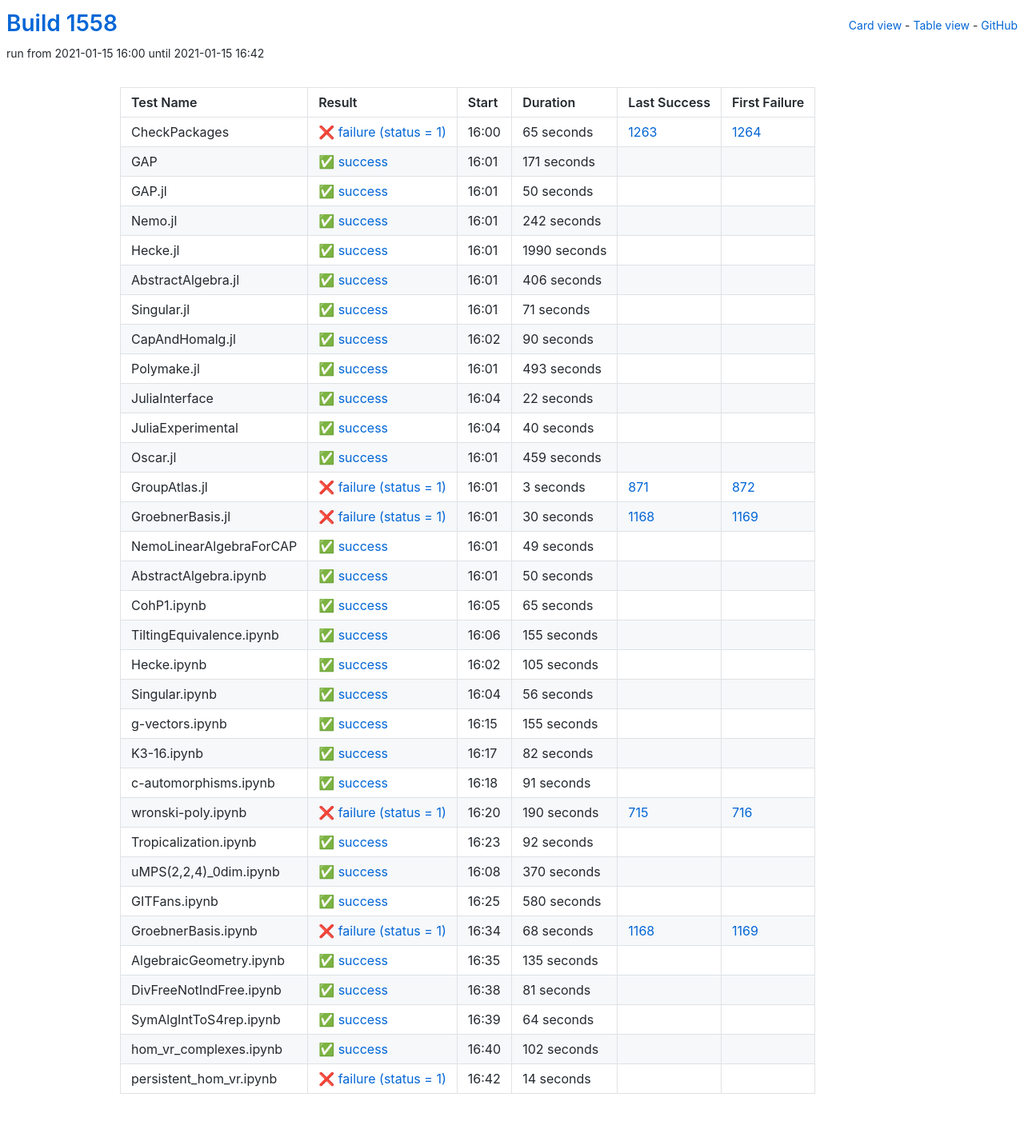
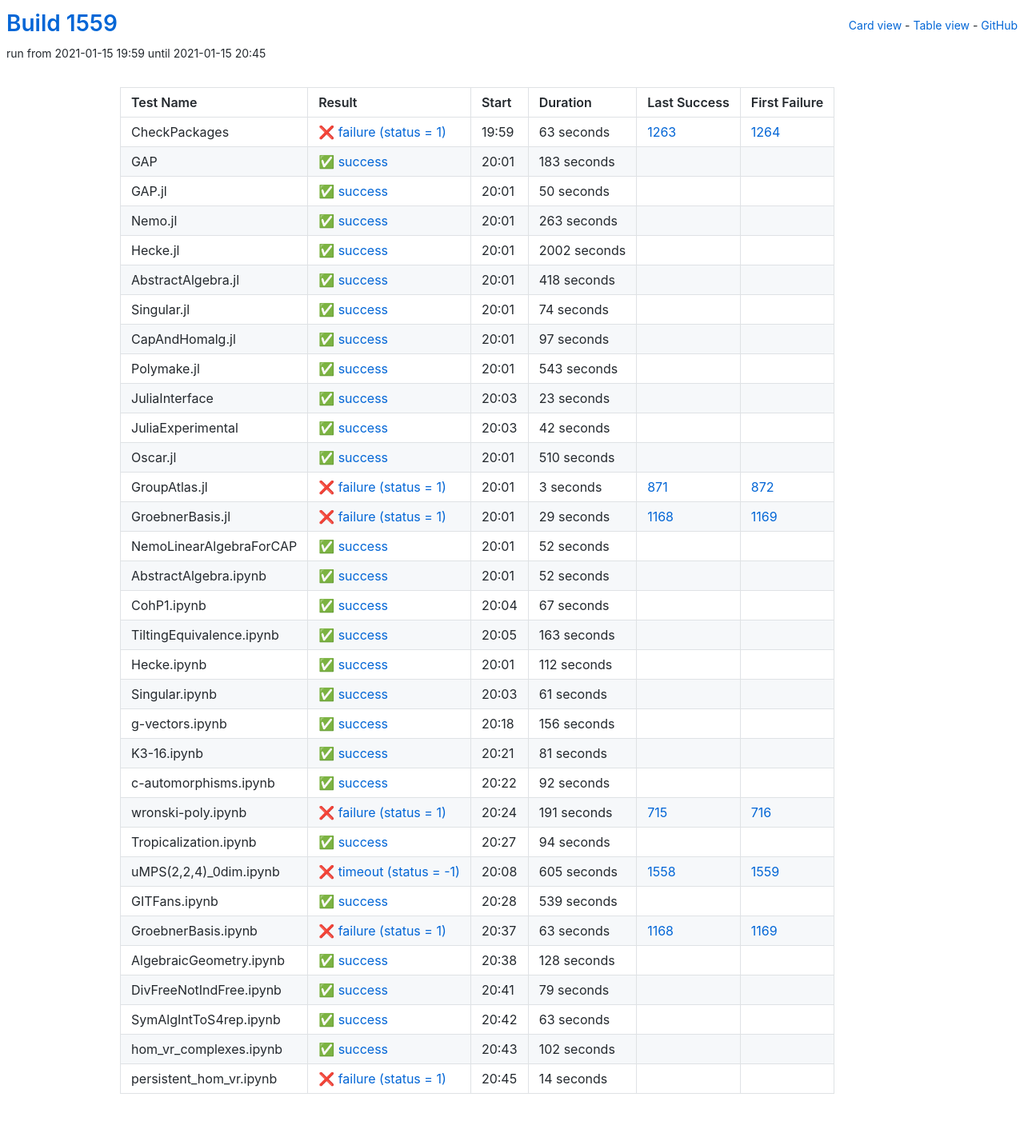
Before and after one commit to oscar-system/oscar-ci-status-stable, a Jekyll site: the page built from table.html, in a window 1280 px wide. Shown: the whole page at 80% size. Built offline with Jekyll 4.4.1, drawn with Linux system fonts in a browser that asks for light colours.

Commit message:
Build #1559

```diff
--- a/_data/ci.yml
+++ b/_data/ci.yml
@@ -1,6 +1,6 @@
 ---
-build: 1558
-build_url: https://oscarci.mathematik.uni-kl.de/job/oscar-stable/1558/
+build: 1559
+build_url: https://oscarci.mathematik.uni-kl.de/job/oscar-stable/1559/
 job: oscar-stable
 organization: oscar-system
 repo: oscar-ci-status-stable
@@ -8,32 +8,32 @@ repourl: https://github.com/oscar-system/oscar-ci-status-stable
 tests:
 - name: CheckPackages
   id: checkpackages
-  log: https://oscarci.mathematik.uni-kl.de/job/oscar-stable/1558/artifact/logs/build-1558/CheckPackages.log
-  start: 2021-01-15 16:00
+  log: https://oscarci.mathematik.uni-kl.de/job/oscar-stable/1559/artifact/logs/build-1559/CheckPackages.log
+  start: 2021-01-15 19:59
   success: false
   exitcode: 1
   status: failure
-  duration: 65
+  duration: 63
   last_success: 1263
   last_success_url: https://oscarci.mathematik.uni-kl.de/job/oscar-stable/1263/
   first_failure: 1264
   first_failure_url: https://oscarci.mathematik.uni-kl.de/job/oscar-stable/1264/
 - name: GAP
   id: gap
-  log: https://oscarci.mathematik.uni-kl.de/job/oscar-stable/1558/artifact/logs/build-1558/GAP.log
-  start: 2021-01-15 16:01
+  log: https://oscarci.mathematik.uni-kl.de/job/oscar-stable/1559/artifact/logs/build-1559/GAP.log
+  start: 2021-01-15 20:01
   success: true
   exitcode: 0
   status: success
-  duration: 171
+  duration: 183
   last_success: false
   last_success_url:
   first_failure: false
   first_failure_url:
 - name: GAP.jl
   id: gap-jl
-  log: https://oscarci.mathematik.uni-kl.de/job/oscar-stable/1558/artifact/logs/build-1558/GAP.jl.log
-  start: 2021-01-15 16:01
+  log: https://oscarci.mathematik.uni-kl.de/job/oscar-stable/1559/artifact/logs/build-1559/GAP.jl.log
+  start: 2021-01-15 20:01
   success: true
   exitcode: 0
   status: success
@@ -44,116 +44,116 @@ tests:
   first_failure_url:
 - name: Nemo.jl
   id: nemo-jl
-  log: https://oscarci.mathematik.uni-kl.de/job/oscar-stable/1558/artifact/logs/build-1558/Nemo.jl.log
-  start: 2021-01-15 16:01
+  log: https://oscarci.mathematik.uni-kl.de/job/oscar-stable/1559/artifact/logs/build-1559/Nemo.jl.log
+  start: 2021-01-15 20:01
   success: true
   exitcode: 0
   status: success
-  duration: 242
+  duration: 263
   last_success: false
   last_success_url:
   first_failure: false
   first_failure_url:
 - name: Hecke.jl
   id: hecke-jl
-  log: https://oscarci.mathematik.uni-kl.de/job/oscar-stable/1558/artifact/logs/build-1558/Hecke.jl.log
-  start: 2021-01-15 16:01
+  log: https://oscarci.mathematik.uni-kl.de/job/oscar-stable/1559/artifact/logs/build-1559/Hecke.jl.log
+  start: 2021-01-15 20:01
   success: true
   exitcode: 0
   status: success
-  duration: 1990
+  duration: 2002
   last_success: false
   last_success_url:
   first_failure: false
   first_failure_url:
 - name: AbstractAlgebra.jl
   id: abstractalgebra-jl
-  log: https://oscarci.mathematik.uni-kl.de/job/oscar-stable/1558/artifact/logs/build-1558/AbstractAlgebra.jl.log
-  start: 2021-01-15 16:01
+  log: https://oscarci.mathematik.uni-kl.de/job/oscar-stable/1559/artifact/logs/build-1559/AbstractAlgebra.jl.log
+  start: 2021-01-15 20:01
   success: true
   exitcode: 0
   status: success
-  duration: 406
+  duration: 418
   last_success: false
   last_success_url:
   first_failure: false
   first_failure_url:
 - name: Singular.jl
   id: singular-jl
-  log: https://oscarci.mathematik.uni-kl.de/job/oscar-stable/1558/artifact/logs/build-1558/Singular.jl.log
-  start: 2021-01-15 16:01
+  log: https://oscarci.mathematik.uni-kl.de/job/oscar-stable/1559/artifact/logs/build-1559/Singular.jl.log
+  start: 2021-01-15 20:01
   success: true
   exitcode: 0
   status: success
-  duration: 71
+  duration: 74
   last_success: false
   last_success_url:
   first_failure: false
   first_failure_url:
 - name: CapAndHomalg.jl
   id: capandhomalg-jl
-  log: https://oscarci.mathematik.uni-kl.de/job/oscar-stable/1558/artifact/logs/build-1558/CapAndHomalg.jl.log
-  start: 2021-01-15 16:02
+  log: https://oscarci.mathematik.uni-kl.de/job/oscar-stable/1559/artifact/logs/build-1559/CapAndHomalg.jl.log
+  start: 2021-01-15 20:01
   success: true
   exitcode: 0
   status: success
-  duration: 90
+  duration: 97
   last_success: false
   last_success_url:
   first_failure: false
   first_failure_url:
 - name: Polymake.jl
   id: polymake-jl
-  log: https://oscarci.mathematik.uni-kl.de/job/oscar-stable/1558/artifact/logs/build-1558/Polymake.jl.log
-  start: 2021-01-15 16:01
+  log: https://oscarci.mathematik.uni-kl.de/job/oscar-stable/1559/artifact/logs/build-1559/Polymake.jl.log
+  start: 2021-01-15 20:01
   success: true
   exitcode: 0
   status: success
-  duration: 493
+  duration: 543
   last_success: false
   last_success_url:
   first_failure: false
   first_failure_url:
 - name: JuliaInterface
   id: juliainterface
-  log: https://oscarci.mathematik.uni-kl.de/job/oscar-stable/1558/artifact/logs/build-1558/JuliaInterface.log
-  start: 2021-01-15 16:04
+  log: https://oscarci.mathematik.uni-kl.de/job/oscar-stable/1559/artifact/logs/build-1559/JuliaInterface.log
+  start: 2021-01-15 20:03
   success: true
   exitcode: 0
   status: success
-  duration: 22
+  duration: 23
   last_success: false
   last_success_url:
   first_failure: false
   first_failure_url:
 - name: JuliaExperimental
   id: juliaexperimental
-  log: https://oscarci.mathematik.uni-kl.de/job/oscar-stable/1558/artifact/logs/build-1558/JuliaExperimental.log
-  start: 2021-01-15 16:04
+  log: https://oscarci.mathematik.uni-kl.de/job/oscar-stable/1559/artifact/logs/build-1559/JuliaExperimental.log
+  start: 2021-01-15 20:03
   success: true
   exitcode: 0
   status: success
-  duration: 40
+  duration: 42
   last_success: false
   last_success_url:
   first_failure: false
   first_failure_url:
 - name: Oscar.jl
   id: oscar-jl
-  log: https://oscarci.mathematik.uni-kl.de/job/oscar-stable/1558/artifact/logs/build-1558/Oscar.jl.log
-  start: 2021-01-15 16:01
+  log: https://oscarci.mathematik.uni-kl.de/job/oscar-stable/1559/artifact/logs/build-1559/Oscar.jl.log
+  start: 2021-01-15 20:01
   success: true
   exitcode: 0
   status: success
-  duration: 459
+  duration: 510
   last_success: false
   last_success_url:
   first_failure: false
   first_failure_url:
 - name: GroupAtlas.jl
   id: groupatlas-jl
-  log: https://oscarci.mathematik.uni-kl.de/job/oscar-stable/1558/artifact/logs/build-1558/GroupAtlas.jl.log
-  start: 2021-01-15 16:01
+  log: https://oscarci.mathematik.uni-kl.de/job/oscar-stable/1559/artifact/logs/build-1559/GroupAtlas.jl.log
+  start: 2021-01-15 20:01
   success: false
   exitcode: 1
   status: failure
@@ -164,140 +164,116 @@ tests:
   first_failure_url: https://oscarci.mathematik.uni-kl.de/job/oscar-stable/872/
 - name: GroebnerBasis.jl
   id: groebnerbasis-jl
-  log: https://oscarci.mathematik.uni-kl.de/job/oscar-stable/1558/artifact/logs/build-1558/GroebnerBasis.jl.log
-  start: 2021-01-15 16:01
+  log: https://oscarci.mathematik.uni-kl.de/job/oscar-stable/1559/artifact/logs/build-1559/GroebnerBasis.jl.log
+  start: 2021-01-15 20:01
   success: false
   exitcode: 1
   status: failure
-  duration: 30
+  duration: 29
   last_success: 1168
   last_success_url: https://oscarci.mathematik.uni-kl.de/job/oscar-stable/1168/
   first_failure: 1169
   first_failure_url: https://oscarci.mathematik.uni-kl.de/job/oscar-stable/1169/
 - name: NemoLinearAlgebraForCAP
   id: nemolinearalgebraforcap
-  log: https://oscarci.mathematik.uni-kl.de/job/oscar-stable/1558/artifact/logs/build-1558/NemoLinearAlgebraForCAP.log
-  start: 2021-01-15 16:01
+  log: https://oscarci.mathematik.uni-kl.de/job/oscar-stable/1559/artifact/logs/build-1559/NemoLinearAlgebraForCAP.log
+  start: 2021-01-15 20:01
   success: true
   exitcode: 0
   status: success
-  duration: 49
+  duration: 52
   last_success: false
   last_success_url:
   first_failure: false
   first_failure_url:
 - name: AbstractAlgebra.ipynb
   id: abstractalgebra-ipynb
-  log: https://oscarci.mathematik.uni-kl.de/job/oscar-stable/1558/artifact/logs/build-1558/AbstractAlgebra.ipynb.log
-  start: 2021-01-15 16:01
+  log: https://oscarci.mathematik.uni-kl.de/job/oscar-stable/1559/artifact/logs/build-1559/AbstractAlgebra.ipynb.log
+  start: 2021-01-15 20:01
   success: true
   exitcode: 0
   status: success
-  duration: 50
+  duration: 52
   last_success: false
   last_success_url:
   first_failure: false
   first_failure_url:
 - name: CohP1.ipynb
   id: cohp1-ipynb
-  log: https://oscarci.mathematik.uni-kl.de/job/oscar-stable/1558/artifact/logs/build-1558/CohP1.ipynb.log
-  start: 2021-01-15 16:05
+  log: https://oscarci.mathematik.uni-kl.de/job/oscar-stable/1559/artifact/logs/build-1559/CohP1.ipynb.log
+  start: 2021-01-15 20:04
   success: true
   exitcode: 0
   status: success
-  duration: 65
+  duration: 67
   last_success: false
   last_success_url:
   first_failure: false
   first_failure_url:
 - name: TiltingEquivalence.ipynb
   id: tiltingequivalence-ipynb
-  log: https://oscarci.mathematik.uni-kl.de/job/oscar-stable/1558/artifact/logs/build-1558/TiltingEquivalence.ipynb.log
-  start: 2021-01-15 16:06
+  log: https://oscarci.mathematik.uni-kl.de/job/oscar-stable/1559/artifact/logs/build-1559/TiltingEquivalence.ipynb.log
+  start: 2021-01-15 20:05
   success: true
   exitcode: 0
   status: success
-  duration: 155
+  duration: 163
   last_success: false
   last_success_url:
   first_failure: false
   first_failure_url:
 - name: Hecke.ipynb
   id: hecke-ipynb
-  log: https://oscarci.mathematik.uni-kl.de/job/oscar-stable/1558/artifact/logs/build-1558/Hecke.ipynb.log
-  start: 2021-01-15 16:02
+  log: https://oscarci.mathematik.uni-kl.de/job/oscar-stable/1559/artifact/logs/build-1559/Hecke.ipynb.log
+  start: 2021-01-15 20:01
   success: true
   exitcode: 0
   status: success
-  duration: 105
+  duration: 112
   last_success: false
   last_success_url:
   first_failure: false
   first_failure_url:
 - name: Singular.ipynb
   id: singular-ipynb
-  log: https://oscarci.mathematik.uni-kl.de/job/oscar-stable/1558/artifact/logs/build-1558/Singular.ipynb.log
-  start: 2021-01-15 16:04
+  log: https://oscarci.mathematik.uni-kl.de/job/oscar-stable/1559/artifact/logs/build-1559/Singular.ipynb.log
+  start: 2021-01-15 20:03
   success: true
   exitcode: 0
   status: success
-  duration: 56
+  duration: 61
   last_success: false
   last_success_url:
   first_failure: false
   first_failure_url:
 - name: g-vectors.ipynb
   id: g-vectors-ipynb
-  log: https://oscarci.mathematik.uni-kl.de/job/oscar-stable/1558/artifact/logs/build-1558/g-vectors.ipynb.log
-  start: 2021-01-15 16:15
+  log: https://oscarci.mathematik.uni-kl.de/job/oscar-stable/1559/artifact/logs/build-1559/g-vectors.ipynb.log
+  start: 2021-01-15 20:18
   success: true
   exitcode: 0
   status: success
-  duration: 155
+  duration: 156
   last_success: false
   last_success_url:
   first_failure: false
   first_failure_url:
 - name: K3-16.ipynb
   id: k3-16-ipynb
-  log: https://oscarci.mathematik.uni-kl.de/job/oscar-stable/1558/artifact/logs/build-1558/K3-16.ipynb.log
-  start: 2021-01-15 16:17
+  log: https://oscarci.mathematik.uni-kl.de/job/oscar-stable/1559/artifact/logs/build-1559/K3-16.ipynb.log
+  start: 2021-01-15 20:21
   success: true
   exitcode: 0
   status: success
-  duration: 82
+  duration: 81
   last_success: false
   last_success_url:
   first_failure: false
   first_failure_url:
 - name: c-automorphisms.ipynb
   id: c-automorphisms-ipynb
-  log: https://oscarci.mathematik.uni-kl.de/job/oscar-stable/1558/artifact/logs/build-1558/c-automorphisms.ipynb.log
-  start: 2021-01-15 16:18
-  success: true
-  exitcode: 0
-  status: success
-  duration: 91
-  last_success: false
-  last_success_url:
-  first_failure: false
-  first_failure_url:
-- name: wronski-poly.ipynb
-  id: wronski-poly-ipynb
-  log: https://oscarci.mathematik.uni-kl.de/job/oscar-stable/1558/artifact/logs/build-1558/wronski-poly.ipynb.log
-  start: 2021-01-15 16:20
-  success: false
-  exitcode: 1
-  status: failure
-  duration: 190
-  last_success: 715
-  last_success_url: https://oscarci.mathematik.uni-kl.de/job/oscar-stable/715/
-  first_failure: 716
-  first_failure_url: https://oscarci.mathematik.uni-kl.de/job/oscar-stable/716/
-- name: Tropicalization.ipynb
-  id: tropicalization-ipynb
-  log: https://oscarci.mathematik.uni-kl.de/job/oscar-stable/1558/artifact/logs/build-1558/Tropicalization.ipynb.log
-  start: 2021-01-15 16:23
+  log: https://oscarci.mathematik.uni-kl.de/job/oscar-stable/1559/artifact/logs/build-1559/c-automorphisms.ipynb.log
+  start: 2021-01-15 20:22
   success: true
   exitcode: 0
   status: success
@@ -306,82 +282,106 @@ tests:
   last_success_url:
   first_failure: false
   first_failure_url:
-- name: uMPS(2,2,4)_0dim.ipynb
-  id: umps-2-2-4-0dim-ipynb
-  log: https://oscarci.mathematik.uni-kl.de/job/oscar-stable/1558/artifact/logs/build-1558/uMPS-2-2-4-_0dim.ipynb.log
-  start: 2021-01-15 16:08
+- name: wronski-poly.ipynb
+  id: wronski-poly-ipynb
+  log: https://oscarci.mathematik.uni-kl.de/job/oscar-stable/1559/artifact/logs/build-1559/wronski-poly.ipynb.log
+  start: 2021-01-15 20:24
+  success: false
+  exitcode: 1
+  status: failure
+  duration: 191
+  last_success: 715
+  last_success_url: https://oscarci.mathematik.uni-kl.de/job/oscar-stable/715/
+  first_failure: 716
+  first_failure_url: https://oscarci.mathematik.uni-kl.de/job/oscar-stable/716/
+- name: Tropicalization.ipynb
+  id: tropicalization-ipynb
+  log: https://oscarci.mathematik.uni-kl.de/job/oscar-stable/1559/artifact/logs/build-1559/Tropicalization.ipynb.log
+  start: 2021-01-15 20:27
   success: true
   exitcode: 0
   status: success
-  duration: 370
+  duration: 94
   last_success: false
   last_success_url:
   first_failure: false
   first_failure_url:
+- name: uMPS(2,2,4)_0dim.ipynb
+  id: umps-2-2-4-0dim-ipynb
+  log: https://oscarci.mathematik.uni-kl.de/job/oscar-stable/1559/artifact/logs/build-1559/uMPS-2-2-4-_0dim.ipynb.log
+  start: 2021-01-15 20:08
+  success: false
+  exitcode: -1
+  status: timeout
+  duration: 605
+  last_success: 1558
+  last_success_url: https://oscarci.mathematik.uni-kl.de/job/oscar-stable/1558/
+  first_failure: 1559
+  first_failure_url: https://oscarci.mathematik.uni-kl.de/job/oscar-stable/1559/
 - name: GITFans.ipynb
   id: gitfans-ipynb
-  log: https://oscarci.mathematik.uni-kl.de/job/oscar-stable/1558/artifact/logs/build-1558/GITFans.ipynb.log
-  start: 2021-01-15 16:25
+  log: https://oscarci.mathematik.uni-kl.de/job/oscar-stable/1559/artifact/logs/build-1559/GITFans.ipynb.log
+  start: 2021-01-15 20:28
   success: true
   exitcode: 0
   status: success
-  duration: 580
+  duration: 539
   last_success: false
   last_success_url:
   first_failure: false
   first_failure_url:
 - name: GroebnerBasis.ipynb
   id: groebnerbasis-ipynb
-  log: https://oscarci.mathematik.uni-kl.de/job/oscar-stable/1558/artifact/logs/build-1558/GroebnerBasis.ipynb.log
-  start: 2021-01-15 16:34
+  log: https://oscarci.mathematik.uni-kl.de/job/oscar-stable/1559/artifact/logs/build-1559/GroebnerBasis.ipynb.log
+  start: 2021-01-15 20:37
   success: false
   exitcode: 1
   status: failure
-  duration: 68
+  duration: 63
   last_success: 1168
   last_success_url: https://oscarci.mathematik.uni-kl.de/job/oscar-stable/1168/
   first_failure: 1169
   first_failure_url: https://oscarci.mathematik.uni-kl.de/job/oscar-stable/1169/
 - name: AlgebraicGeometry.ipynb
   id: algebraicgeometry-ipynb
-  log: https://oscarci.mathematik.uni-kl.de/job/oscar-stable/1558/artifact/logs/build-1558/AlgebraicGeometry.ipynb.log
-  start: 2021-01-15 16:35
+  log: https://oscarci.mathematik.uni-kl.de/job/oscar-stable/1559/artifact/logs/build-1559/AlgebraicGeometry.ipynb.log
+  start: 2021-01-15 20:38
   success: true
   exitcode: 0
   status: success
-  duration: 135
+  duration: 128
   last_success: false
   last_success_url:
   first_failure: false
   first_failure_url:
 - name: DivFreeNotIndFree.ipynb
   id: divfreenotindfree-ipynb
-  log: https://oscarci.mathematik.uni-kl.de/job/oscar-stable/1558/artifact/logs/build-1558/DivFreeNotIndFree.ipynb.log
-  start: 2021-01-15 16:38
+  log: https://oscarci.mathematik.uni-kl.de/job/oscar-stable/1559/artifact/logs/build-1559/DivFreeNotIndFree.ipynb.log
+  start: 2021-01-15 20:41
   success: true
   exitcode: 0
   status: success
-  duration: 81
+  duration: 79
   last_success: false
   last_success_url:
   first_failure: false
   first_failure_url:
 - name: SymAlgIntToS4rep.ipynb
   id: symalginttos4rep-ipynb
-  log: https://oscarci.mathematik.uni-kl.de/job/oscar-stable/1558/artifact/logs/build-1558/SymAlgIntToS4rep.ipynb.log
-  start: 2021-01-15 16:39
+  log: https://oscarci.mathematik.uni-kl.de/job/oscar-stable/1559/artifact/logs/build-1559/SymAlgIntToS4rep.ipynb.log
+  start: 2021-01-15 20:42
   success: true
   exitcode: 0
   status: success
-  duration: 64
+  duration: 63
   last_success: false
   last_success_url:
   first_failure: false
   first_failure_url:
 - name: hom_vr_complexes.ipynb
   id: hom-vr-complexes-ipynb
-  log: https://oscarci.mathematik.uni-kl.de/job/oscar-stable/1558/artifact/logs/build-1558/hom_vr_complexes.ipynb.log
-  start: 2021-01-15 16:40
+  log: https://oscarci.mathematik.uni-kl.de/job/oscar-stable/1559/artifact/logs/build-1559/hom_vr_complexes.ipynb.log
+  start: 2021-01-15 20:43
   success: true
   exitcode: 0
   status: success
@@ -392,8 +392,8 @@ tests:
   first_failure_url:
 - name: persistent_hom_vr.ipynb
   id: persistent-hom-vr-ipynb
-  log: https://oscarci.mathematik.uni-kl.de/job/oscar-stable/1558/artifact/logs/build-1558/persistent_hom_vr.ipynb.log
-  start: 2021-01-15 16:42
+  log: https://oscarci.mathematik.uni-kl.de/job/oscar-stable/1559/artifact/logs/build-1559/persistent_hom_vr.ipynb.log
+  start: 2021-01-15 20:45
   success: false
   exitcode: 1
   status: failure
```
Also changed, not shown: README.md.
